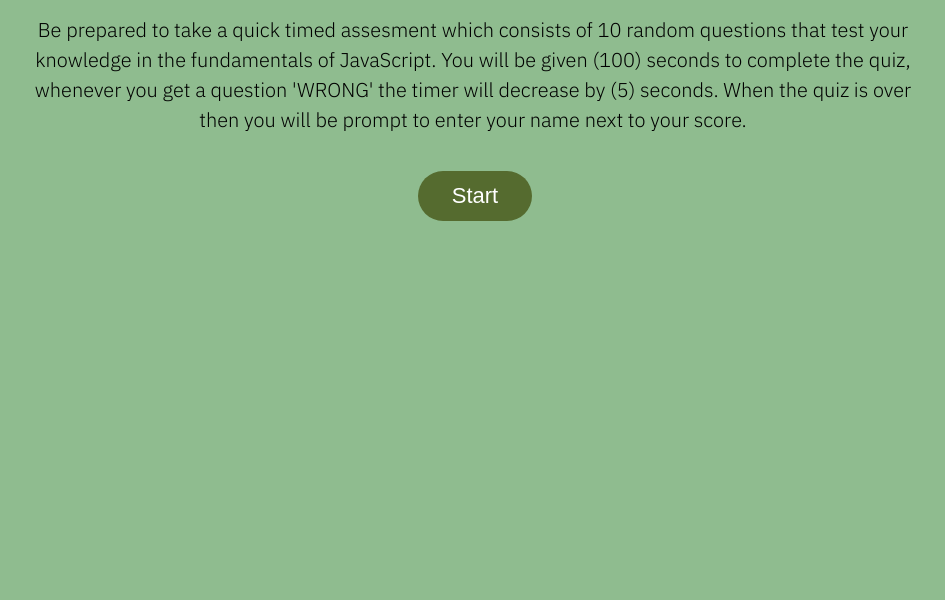
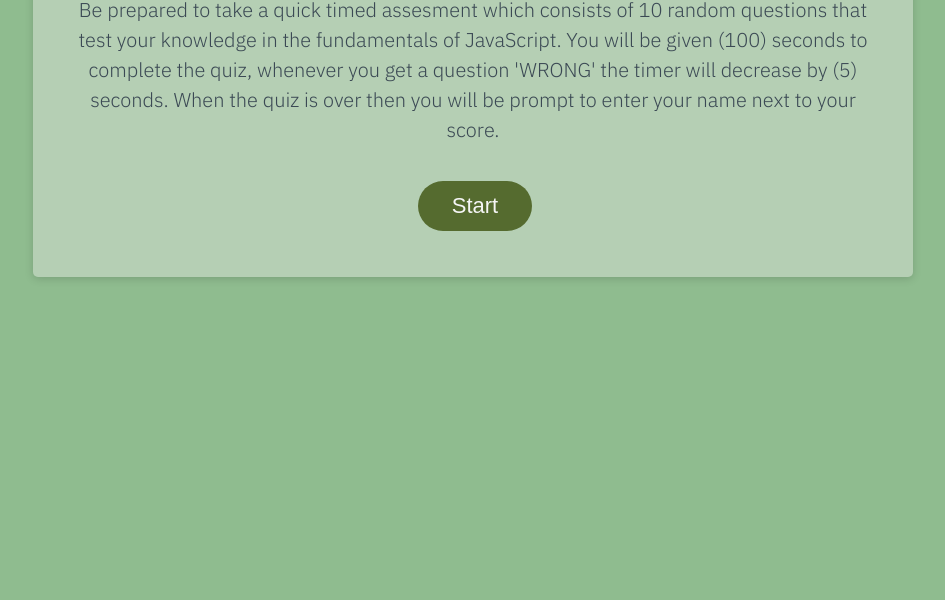
Before and after one commit to Kevin-Hernandez-Garza/codeQuiz, a plain HTML site: page index.html in a window 1280 px wide. Shown: the part 200-800 px from the top of the page, without its empty margins (167-1112 px from the left). Drawn offline with Linux system fonts and the light colour scheme.

Commit message:
added styles to the main content box

```diff
--- a/assets/css/styles.css
+++ b/assets/css/styles.css
@@ -15,9 +15,15 @@ h1 {
 
 /* main content */
 .main-content {
-    width: 70%;
-    margin: auto;
-    padding: 50px 100px;
+    background-color: rgba(238, 236, 236, 0.4);
+    border-radius: 5px;
+    border-width: 1px;
+    box-shadow: rgb(0 0 0 / 15%) 0px 2px 8px 0px;
+    color: hsl(206, 17%, 28%);
+    font-size: 18px;
+    margin: 0 auto;
+    max-width: 800px;
+    padding: 30px 40px;
 }
 
 /* header */
@@ -35,8 +41,7 @@ button {
     border: none;
     background-color: #556B2F;
     border-radius: 25px;
-    color: hsl(0, 0%, 100%);
-    /* display: inline-block; */
+    color: whitesmoke;
     font-size: 22px;
     line-height: 22px;
     margin: 16px 16px 16px 20px;
```
